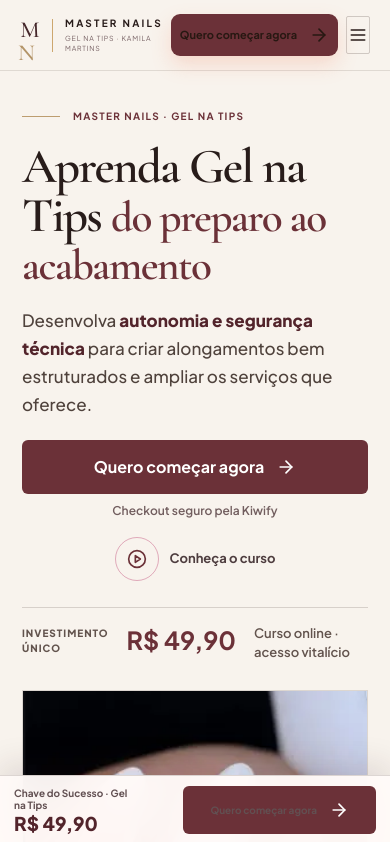
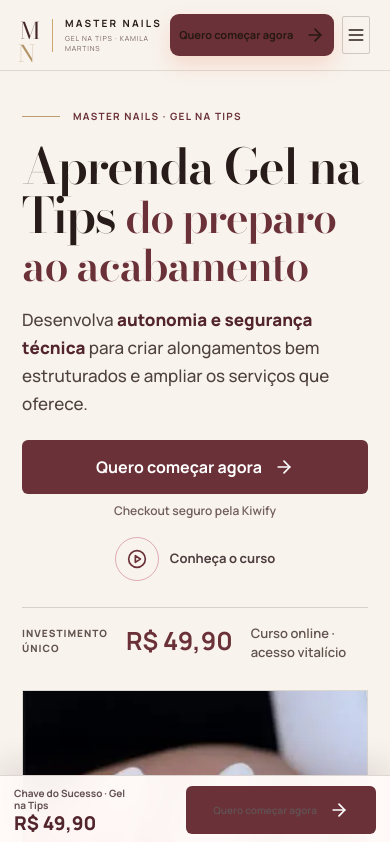
Before and after one commit to mslol21/landing-page-master-nails, a React (Vite) app: page / in a window 390 px wide. Shown: the top 842 px of the page. Built offline with nearby package versions, Linux system fonts and the light colour scheme.

Commit message:
Use Bodoni Moda and Manrope for premium typography

```diff
--- a/index.html
+++ b/index.html
@@ -21,7 +21,7 @@
     <meta name="twitter:image" content="https://landing-page-master-nails.vercel.app/images/nail-05.webp" />
     <link rel="preconnect" href="https://fonts.googleapis.com" />
     <link rel="preconnect" href="https://fonts.gstatic.com" crossorigin />
-    <link href="https://fonts.googleapis.com/css2?family=Cormorant+Garamond:wght@500;600;700&family=Plus+Jakarta+Sans:wght@400;500;600;700;800&display=swap" rel="stylesheet" />
+    <link href="https://fonts.googleapis.com/css2?family=Bodoni+Moda:wght@400;500;600;700&family=Manrope:wght@400;500;600;700;800&display=swap" rel="stylesheet" />
     <script type="application/ld+json">
       {
         "@context": "https://schema.org",
--- a/src/index.css
+++ b/src/index.css
@@ -3,7 +3,7 @@
 @tailwind utilities;
 
 :root {
-  font-family: "Plus Jakarta Sans", sans-serif;
+  font-family: "Manrope", sans-serif;
   color: #201a17;
   background: #f6f2ec;
   font-synthesis: none;
@@ -18,8 +18,8 @@
   --gold: #d4ad68;
   --gold-light: #efdaaf;
   --line: rgba(38, 29, 23, .16);
-  --serif: "Cormorant Garamond", Georgia, serif;
-  --sans: "Plus Jakarta Sans", system-ui, sans-serif;
+  --serif: "Bodoni Moda", Georgia, serif;
+  --sans: "Manrope", system-ui, sans-serif;
 }
 * { box-sizing: border-box; }
 html { scroll-behavior: smooth; scroll-padding-top: 88px; background: var(--paper); }
@@ -600,8 +600,8 @@ html, body, .mn-page { background: var(--paper); color: var(--ink); }
   --paper: #f4f0e9; --paper-deep: #e9e0d4; --ink: #261b17; --ink-soft: #493a33;
   --muted: #75675e; --wine: #4b3027; --night: #201713; --gold: #b99668;
   --gold-light: #e7d2af; --line: rgba(46, 33, 26, .15);
-  --serif: "Bodoni Moda", "Cormorant Garamond", Georgia, serif;
-  --sans: "DM Sans", system-ui, sans-serif;
+  --serif: "Bodoni Moda", "Bodoni Moda", Georgia, serif;
+  --sans: "Manrope", system-ui, sans-serif;
 }
 body, button, a { font-family: var(--sans); }
 html, body, .mn-page { background: var(--paper); color: var(--ink); }
@@ -987,8 +987,8 @@ body { font-size: 16px; }
 .course-facts { display: grid; grid-template-columns: repeat(4,minmax(0,1fr)); margin: 42px 0 26px; border-block: 1px solid rgba(91,65,43,.2); }
 .course-facts > div { display: grid; gap: 9px; padding: 20px 16px; border-right: 1px solid rgba(91,65,43,.16); }
 .course-facts > div:last-child { border: 0; }
-.course-facts span { color: #745d48; font: 700 11px/1.35 'DM Sans',sans-serif; letter-spacing: .1em; }
-.course-facts strong { color: #281e18; font: 600 16px/1.45 'DM Sans',sans-serif; }
+.course-facts span { color: #745d48; font: 700 11px/1.35 'Manrope',sans-serif; letter-spacing: .1em; }
+.course-facts strong { color: #281e18; font: 600 16px/1.45 'Manrope',sans-serif; }
 .course-benefit-strip { display:flex; justify-content:space-between; align-items:center; gap:22px; padding:20px 4px; border-bottom:1px solid rgba(91,65,43,.18); color:#31241d; }
 .course-benefit-strip span { display:flex; align-items:center; gap:10px; font-size:16px; font-weight:600; }
 .course-benefit-strip svg { color:#a8793e; flex:0 0 auto; }
@@ -1002,7 +1002,7 @@ body { font-size: 16px; }
 .testimonial-grid { display:grid; grid-template-columns:repeat(3,minmax(0,1fr)); gap:20px; margin-top:38px; }
 .testimonial-card { padding:20px; border:1px solid rgba(115,82,52,.2); background:#f8f3eb; color:#2a201a; }
 .testimonial-media { display:grid; place-items:center; min-height:175px; aspect-ratio:4/3; padding:20px; background:#eee5d9; color:#695541; text-align:center; font-size:14px; font-weight:700; }
-.testimonial-card blockquote { margin:20px 0 14px; color:#3c2d24; font:500 18px/1.6 'DM Sans',sans-serif; }
+.testimonial-card blockquote { margin:20px 0 14px; color:#3c2d24; font:500 18px/1.6 'Manrope',sans-serif; }
 .testimonial-card > p { margin:0; color:#71563a; font-size:15px; font-weight:700; }
 .before-after-block { display:grid; grid-template-columns:.8fr 1.2fr; align-items:center; gap:32px; margin-top:55px; padding:30px; border:1px solid rgba(115,82,52,.22); }
 .before-after-block h3 { margin:8px 0; font:500 clamp(28px,4vw,42px)/1.1 'Bodoni Moda',serif; }
@@ -1056,7 +1056,7 @@ body { font-size: 16px; }
   .mobile-purchase-bar { position:fixed; z-index:80; right:0; bottom:0; left:0; display:flex; align-items:center; justify-content:space-between; gap:10px; padding:10px max(14px,env(safe-area-inset-left)) calc(10px + env(safe-area-inset-bottom)); border-top:1px solid rgba(239,213,169,.28); background:rgba(33,23,19,.97); box-shadow:0 -8px 28px rgba(0,0,0,.2); }
   .mobile-purchase-bar > div { display:grid; gap:3px; min-width:0; }
   .mobile-purchase-bar > div span { color:#e7dacb; font-size:12px; font-weight:600; line-height:1.25; }
-  .mobile-purchase-bar > div strong { color:#f0d5a8; font:600 22px/1.1 'DM Sans',sans-serif; }
+  .mobile-purchase-bar > div strong { color:#f0d5a8; font:600 22px/1.1 'Manrope',sans-serif; }
   .mobile-purchase-bar .mobile-cta { width:auto!important; flex:0 0 auto; }
   .mobile-purchase-bar .mobile-cta > a { min-height:50px!important; padding:0 14px; font-size:13px!important; white-space:nowrap; }
   .mobile-purchase-bar .mobile-cta > span { display:none; }
@@ -1085,8 +1085,8 @@ body { font-size: 16px; }
   --action-hover: #ff9271;
   --copy-dark: #443a33;
   --copy-light: #f2ebe2;
-  --serif: "Cormorant Garamond", Georgia, serif;
-  --sans: "Plus Jakarta Sans", system-ui, sans-serif;
+  --serif: "Bodoni Moda", Georgia, serif;
+  --sans: "Manrope", system-ui, sans-serif;
   font-family: var(--sans);
 }
 html { scroll-behavior: smooth; }
```
